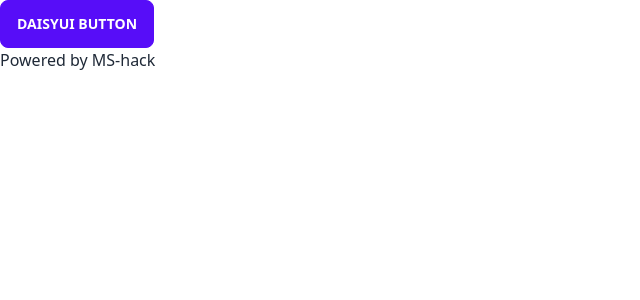
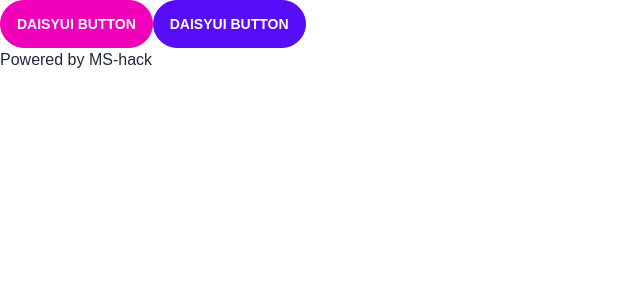
Before and after one commit to mingderwang/FluenceQRCodeLogin, a Next.js app: page / in a window 1280 px wide. Shown: the top 300 px of the page, without its empty margins (0-640 px from the left). Built offline with nearby package versions, Linux system fonts and the light colour scheme.

Commit message:
test themes but fail

```diff
--- a/pages/index.tsx
+++ b/pages/index.tsx
@@ -11,7 +11,8 @@ const Home: NextPage = () => {
         <link rel="icon" href="/favicon.ico" />
       </Head>
 
-      <button className="btn btn-primary">daisyUI Button</button>
+      <button className="btn btn-secondary rounded-full">daisyUI Button</button>
+      <button className="btn btn-primary rounded-full">daisyUI Button</button>
 
       <footer className="primary">
         <a
@@ -19,7 +20,7 @@ const Home: NextPage = () => {
           target="_blank"
           rel="noopener noreferrer"
         >
-          Powered by{' '} MS-hack
+          Powered by MS-hack
         </a>
       </footer>
     </div>
--- a/tailwind.config.js
+++ b/tailwind.config.js
@@ -1,13 +1,50 @@
+const colors = require('tailwindcss/colors')
+
 module.exports = {
-  purge: ['./pages/**/*.{js,ts,jsx,tsx}', './components/**/*.{js,ts,jsx,tsx}'],
+  purge: {
+    content: [
+      './pages/**/*.{js,ts,jsx,tsx}',
+      './components/**/*.{js,ts,jsx,tsx}',
+    ],
+    options: {
+      safelist: [/data-theme$/],
+    },
+  },
   darkMode: false, // or 'media' or 'class'
   theme: {
-    extend: {},
+    screens: {
+      sm: '480px',
+      md: '768px',
+      lg: '976px',
+      xl: '1440px',
+    },
+    colors: {
+      gray: colors.coolGray,
+      blue: colors.sky,
+      red: colors.rose,
+      pink: colors.fuchsia,
+    },
+    fontFamily: {
+      sans: ['Graphik', 'sans-serif'],
+      serif: ['Merriweather', 'serif'],
+    },
+    extend: {
+      spacing: {
+        '128': '32rem',
+        '144': '36rem',
+      },
+      borderRadius: {
+        '4xl': '2rem',
+      },
+    },
   },
   variants: {
     extend: {},
   },
-  plugins: [
-    require('daisyui'),
-  ],
+  plugins: [require('daisyui')],
+  daisyui: {
+    styled: true,
+    themes: false,
+    rtl: false,
+  },
 }
```
